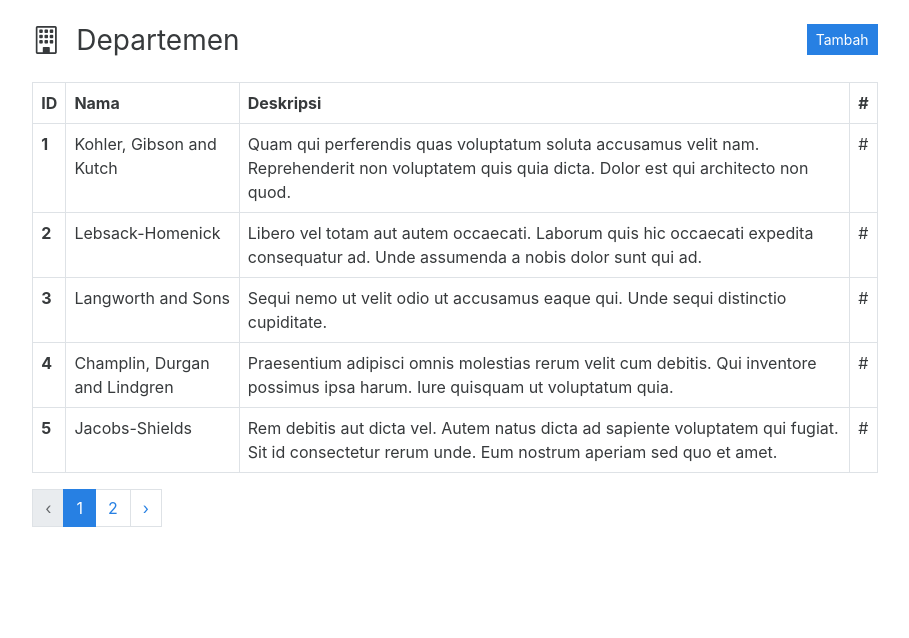
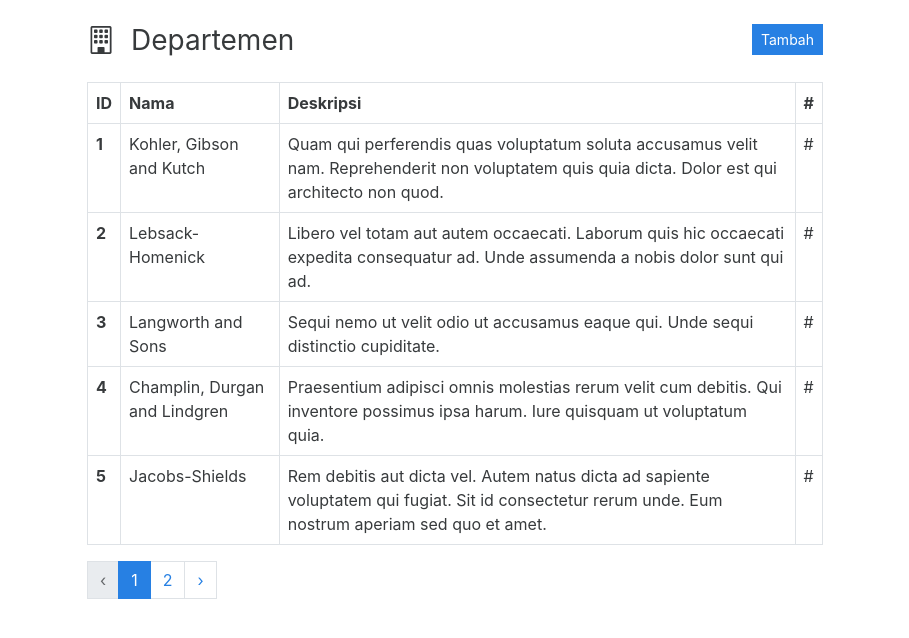
Before and after one commit to Avsholeh/appsen, a Laravel app: page /departemen in a window 1280 px wide. Shown: the part 56-694 px from the top of the page, without its empty margins (185-1094 px from the left). Run offline with Laravel 8, Linux system fonts and the light colour scheme; a user stored in the database is signed in; data comes from the database, SQL or seed files in the repository.

Commit message:
perbaiki base layout

```diff
--- a/resources/views/dashboard.blade.php
+++ b/resources/views/dashboard.blade.php
@@ -1,7 +1,6 @@
 @extends('layouts.app')
 
 @section('content')
-<div class="container">
     <div class="row justify-content-center">
         <div class="col-md-8">
             <div class="card">
@@ -19,5 +18,4 @@
             </div>
         </div>
     </div>
-</div>
 @endsection
--- a/resources/views/layouts/app.blade.php
+++ b/resources/views/layouts/app.blade.php
@@ -12,7 +12,7 @@
     <header>
         @include('partials.navbar')
     </header>
-    <main class="py-4">
+    <main class="container py-4">
         @yield('content')
     </main>
 </body>
```
